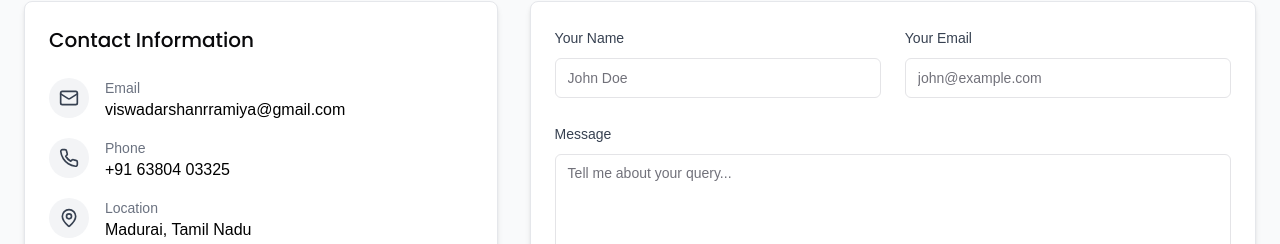
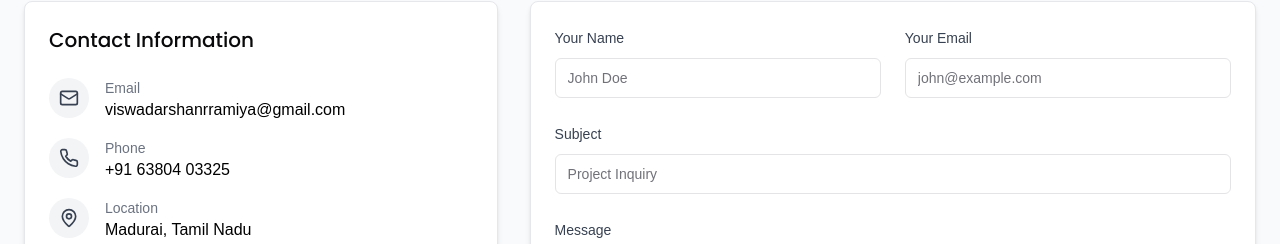
Before and after one commit to viswadarshan-024/viswadarshan-portfolio, a React (Vite) app: page /contact in a window 1280 px wide. Shown: the part 551-795 px from the top of the page. Built offline with nearby package versions, Linux system fonts and the light colour scheme.

Commit message:
Update ContactSection.tsx

```diff
--- a/src/components/ContactSection.tsx
+++ b/src/components/ContactSection.tsx
@@ -164,7 +164,7 @@ export default function ContactSection() {
                 </div>
               </div>
 
-{/*               <div className="space-y-2 mb-6">
+              <div className="space-y-2 mb-6">
                 <label htmlFor="subject" className="text-sm font-medium text-gray-700 dark:text-gray-300">
                   Subject
                 </label>
@@ -176,7 +176,7 @@ export default function ContactSection() {
                   placeholder="Project Inquiry"
                   required
                 />
-              </div> */}
+              </div>
 
               <div className="space-y-2 mb-6">
                 <label htmlFor="message" className="text-sm font-medium text-gray-700 dark:text-gray-300">
```
